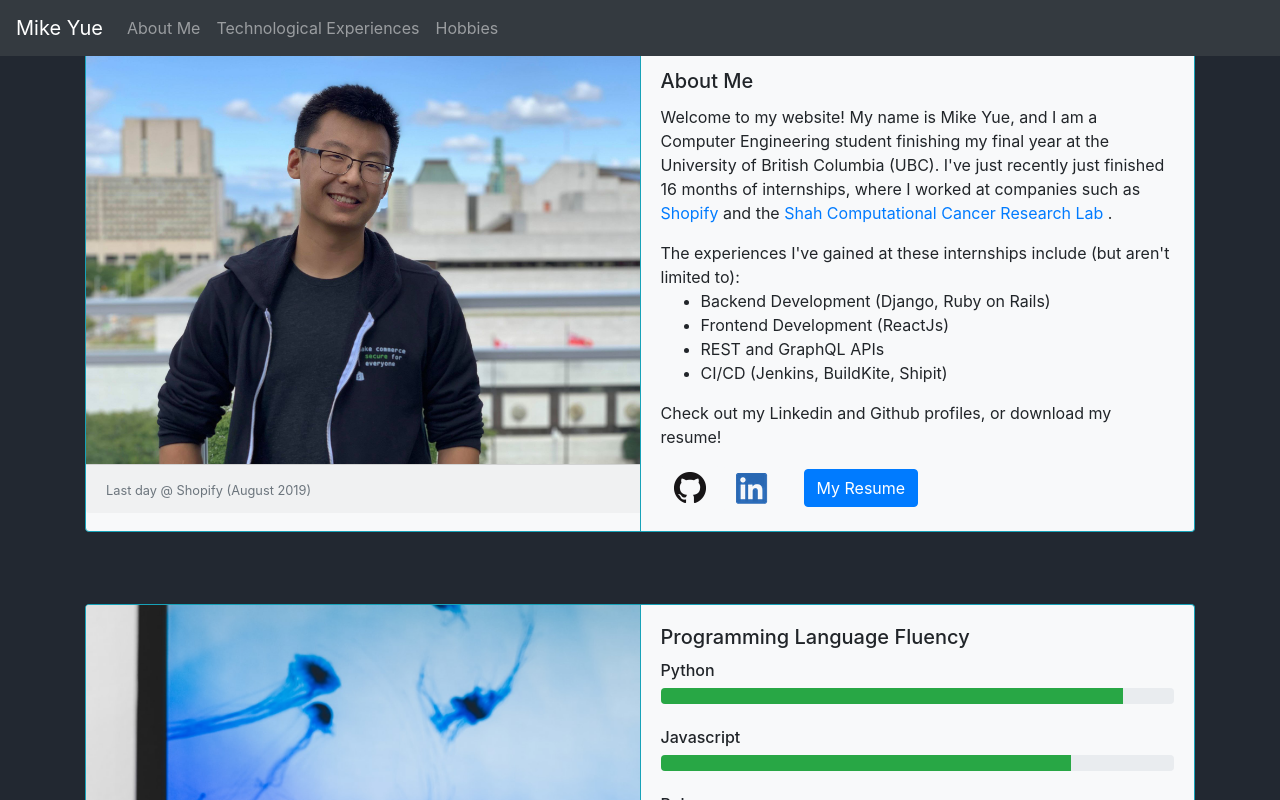
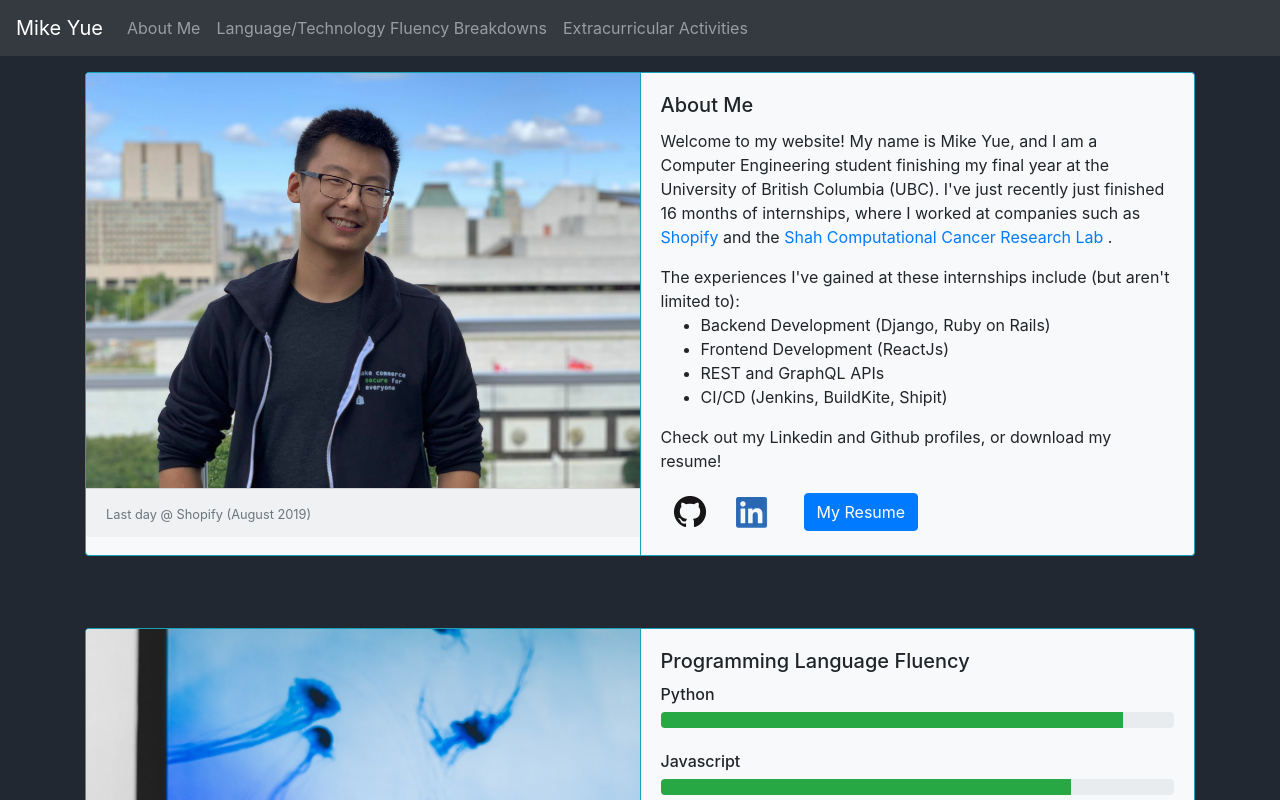
Before and after one commit to Mike-Yue/personal_website, a React (Create React App) app: page / in a window 1280 px wide. Shown: the top 800 px of the page. Built offline with nearby package versions, Linux system fonts and the light colour scheme.

Commit message:
minor format changes

```diff
--- a/src/App.tsx
+++ b/src/App.tsx
@@ -9,9 +9,11 @@ const App: React.FC = () => {
     return (
       <Container>
         <Navigation />
+        <br />
         <Homepage />
         <Languages />
         <Hobbies />
+        <br />
       </Container>
     )
   }
--- a/src/Components/Navigation.tsx
+++ b/src/Components/Navigation.tsx
@@ -8,8 +8,8 @@ export default function Navigation(){
       <Navbar.Brand>Mike Yue</Navbar.Brand>
       <Nav className="mr-auto">
         <Nav.Link href="#about">About Me</Nav.Link>
-        <Nav.Link href="#exp">Technological Experiences</Nav.Link>
-        <Nav.Link href="#hobbies">Hobbies</Nav.Link>
+        <Nav.Link href="#exp">Language/Technology Fluency Breakdowns</Nav.Link>
+        <Nav.Link href="#hobbies">Extracurricular Activities</Nav.Link>
       </Nav>
     </Navbar>
   )
```
